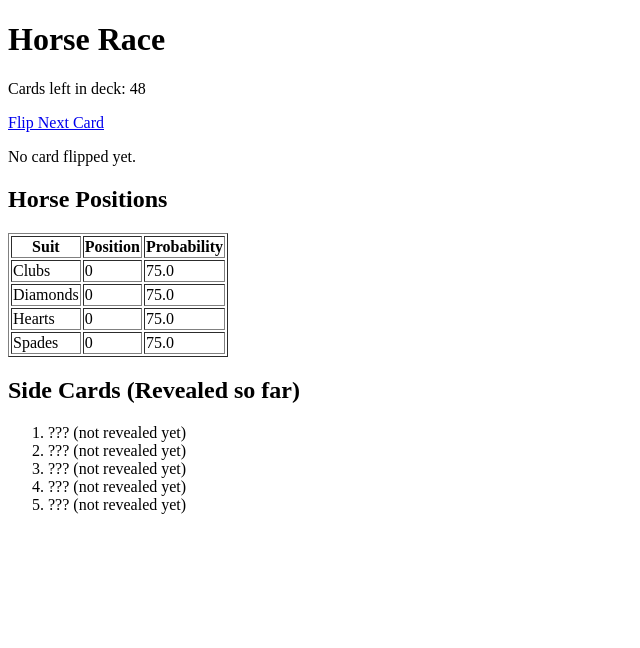
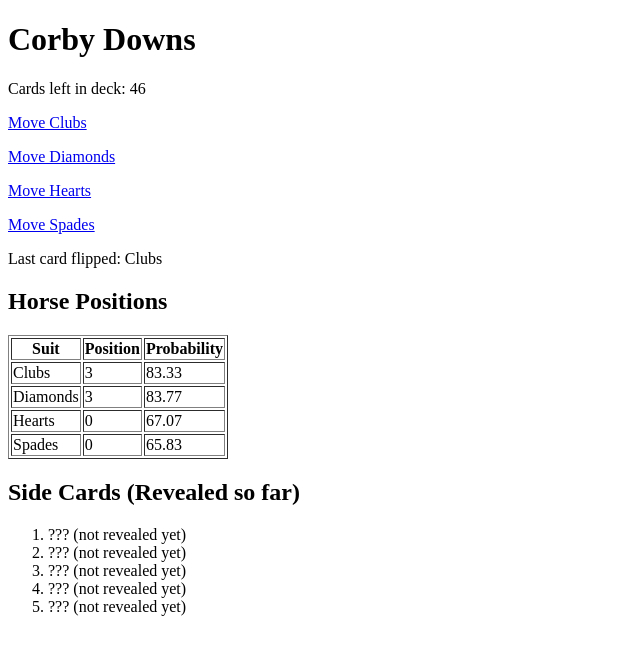
Before and after one commit to christianfarls/corby-downs, a Flask app: page / in a window 1280 px wide. Shown: the top 648 px of the page, without its empty margins (0-640 px from the left). Run offline with Flask 3, Linux system fonts and the light colour scheme.

Commit message:
fixed probabilites, added manual movement

```diff
--- a/frontend/app.py
+++ b/frontend/app.py
@@ -40,6 +40,14 @@ def index():
 def flip_card():
     """ Flip the top card from the deck, move that horse, recalc probabilities. """
     game_state.flip_card()
+    return redirect(url_for("index"))
+
+@app.route("/move_horse/<int:suit>")
+def move_horse(suit):
+    """ Move horse depending on the suit, recalc probabilities. """
+    game_state.move_forward(Suit(suit))
+    from horse_race.simulate import simulate_many
+    game_state.probabilities = simulate_many(game_state, 3000)
     return redirect(url_for("index"))
 
 @app.route("/declare_side_card", methods=["GET", "POST"])
--- a/frontend/templates/index.html
+++ b/frontend/templates/index.html
@@ -2,13 +2,16 @@
 <html>
   <head>
     <meta charset="UTF-8">
-    <title>Horse Race</title>
+    <title>Corby Downs</title>
   </head>
   <body>
-    <h1>Horse Race</h1>
+    <h1>Corby Downs</h1>
 
     <p>Cards left in deck: {{ deck_size }}</p>
-    <p><a href="{{ url_for('flip_card') }}">Flip Next Card</a></p>
+    <p><a href="{{ url_for('move_horse', suit=0) }}">Move Clubs</a></p>
+    <p><a href="{{ url_for('move_horse', suit=1) }}">Move Diamonds</a></p>
+    <p><a href="{{ url_for('move_horse', suit=2) }}">Move Hearts</a></p>
+    <p><a href="{{ url_for('move_horse', suit=3) }}">Move Spades</a></p>
 
     {% if last_card is not none %}
       <p>Last card flipped: {{ suits_data[last_card][1] }}</p>
@@ -28,7 +31,13 @@
       <!-- s is a tuple like (0, "Clubs") -->
       <tr>
         <td>{{ s[1] }}</td>
-        <td>{{ positions[s[0]] }}</td>
+        <td>
+          {% if positions[s[0]] == 6 %}
+            Finished!
+          {% else %}
+            {{ positions[s[0]] }}
+          {% endif %}
+        </td>
         <td>{{ ((1-probabilities[s[0]])*100)|round(2) }}</td>
       </tr>
       {% endfor %}
--- a/horse_race/game_state.py
+++ b/horse_race/game_state.py
@@ -123,11 +123,18 @@ class GameState:
         self.next_side_card_index += 1
 
     def move_forward(self, suit: Suit):
-        self.horse_positions[suit] += 1
+        if self.horse_positions[suit] < 6:
+            self.horse_positions[suit] += 1
+        self.last_flipped = suit
+        self.deck_suit_counts[suit] -= 1
 
     def move_backward(self, suit: Suit):
-        self.horse_positions[suit] = max(0, self.horse_positions[suit] - 1)
+        if self.horse_positions[suit] < 6:
+            self.horse_positions[suit] = max(0, self.horse_positions[suit] - 1)
+
+        self.deck_suit_counts[suit] -= 1
 
     def is_finished(self) -> bool:
-        """Game ends when all horses are >= 6, but you can customize."""
-        return all(pos >= 6 for pos in self.horse_positions)
+        """Game ends when at least 3 horses have positions >= 6."""
+        finished_count = sum(pos >= 6 for pos in self.horse_positions)
+        return finished_count >= 3
--- a/horse_race/simulate.py
+++ b/horse_race/simulate.py
@@ -34,7 +34,6 @@ def simulate_one_future(initial_state: GameState) -> int:
         if state.is_finished():
             break
         state.move_forward(suit)
-        state.deck_suit_counts[suit] -= 1
 
         # Now replicate threshold flips automatically (no user input in simulation)
         # If all horses meet threshold, flip the side card (which is now known in the sim).
```
